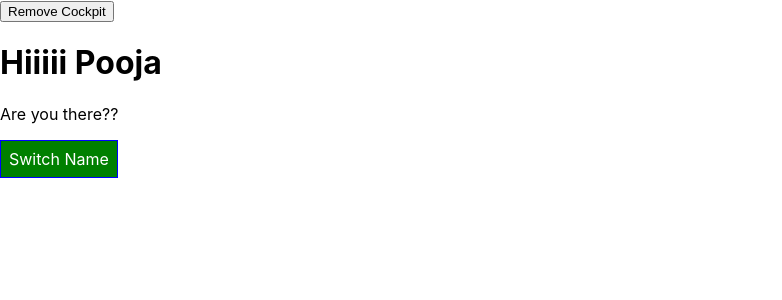
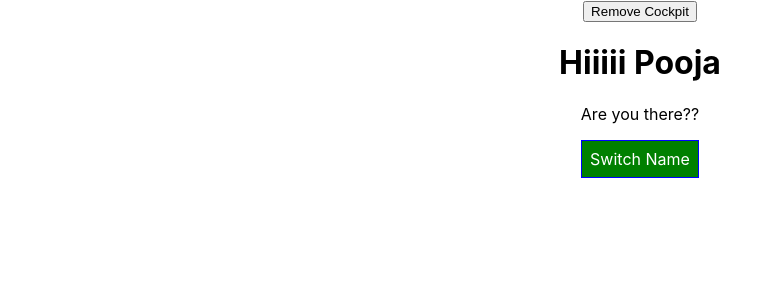
Before and after one commit to sayantisarkar/React-complete-guide, a React (Create React App) app: page / in a window 1280 px wide. Shown: the top 300 px of the page, without its empty margins (0-782 px from the left). Built offline with nearby package versions, Linux system fonts and the light colour scheme.

Commit message:
Setting state correctly and using prop-types

```diff
--- a/package.json
+++ b/package.json
@@ -6,6 +6,7 @@
     "@testing-library/jest-dom": "^5.11.4",
     "@testing-library/react": "^11.1.0",
     "@testing-library/user-event": "^12.1.10",
+    "prop-types": "^15.7.2",
     "radium": "^0.26.1",
     "react": "^17.0.2",
     "react-dom": "^17.0.2",
--- a/src/components/Persons/Person/Person.jsx
+++ b/src/components/Persons/Person/Person.jsx
@@ -1,6 +1,9 @@
 import React from "react";
 import classes from '../Person/Person.module.css';
 import Aux from '../../../hoc/Auxillary';
+import withClass from '../../../hoc/withClass';
+import PropTypes from "prop-types";
+
 
 
 
@@ -16,4 +19,11 @@ const Person = (props)=> {
  );
 }
 
-export default Person;
+Person.propTypes = {
+   click:PropTypes.func,
+   name:PropTypes.string,
+   age:PropTypes.number,
+   changed:PropTypes.func
+};
+
+export default withClass(Person,classes.Person);
--- a/src/components/Persons/Persons.js
+++ b/src/components/Persons/Persons.js
@@ -1,5 +1,6 @@
 import React, {Component} from 'react';
 import Person from './Person/Person';
+
 
 class Persons extends Component {
 
--- a/src/container/App.js
+++ b/src/container/App.js
@@ -2,7 +2,9 @@ import React, { Component } from 'react';
 import classes from './App.module.css';
 import Persons from '../components/Persons/Persons';
 import Cockpit from '../components/Cockpit/Cockpit';
-import WithClass from '../hoc/WithClass';
+//import WithClass from '../hoc/withClass';
+import withClass from '../hoc/withClass';
+
 
 
 class App extends Component {
@@ -15,7 +17,8 @@ class App extends Component {
     ],
     otherState:'some other value',
     showPersons: false,
-    showCockpit: true
+    showCockpit: true,
+    counter:0
 
   }
 
@@ -30,6 +33,13 @@ class App extends Component {
     persons[personIndex] = person;
     this.setState({
       persons :persons
+    });
+
+    this.setState((prevState, props)=>{
+      return {
+          persons :persons,
+          counter: prevState+1 // this.state.counter + 1 -->incorrect
+      };
     });
 
   }
@@ -66,7 +76,8 @@ class App extends Component {
 
 
     return (
-      <WithClass className={classes.App}>
+      // <WithClass className={classes.App}>
+      <div className={classes.App}>
       <button
           onClick={() => {
             this.setState({ showCockpit: false });
@@ -81,7 +92,8 @@ class App extends Component {
           />
         ) : null}
         {persons}
-      </WithClass>
+      {/* </WithClass> */}
+      </div>
       );
   }
 
--- a/src/hoc/WithClass.js
+++ b/src/hoc/WithClass.js
@@ -1,9 +1,17 @@
 import React from  'react';
 
-const withClass = props=>(
- <div className={props.classes}>
-   {props.children}
- </div>
-);
+// const withClass = props=>(
+//  <div className={props.classes}>
+//    {props.children}
+//  </div>
+// );
+
+const withClass = (WrappedComponent, className) =>{
+    return props=>(
+    <div className={className}>
+        <WrappedComponent {...props}/>
+    </div>
+    );
+}
 
 export default withClass;
```
